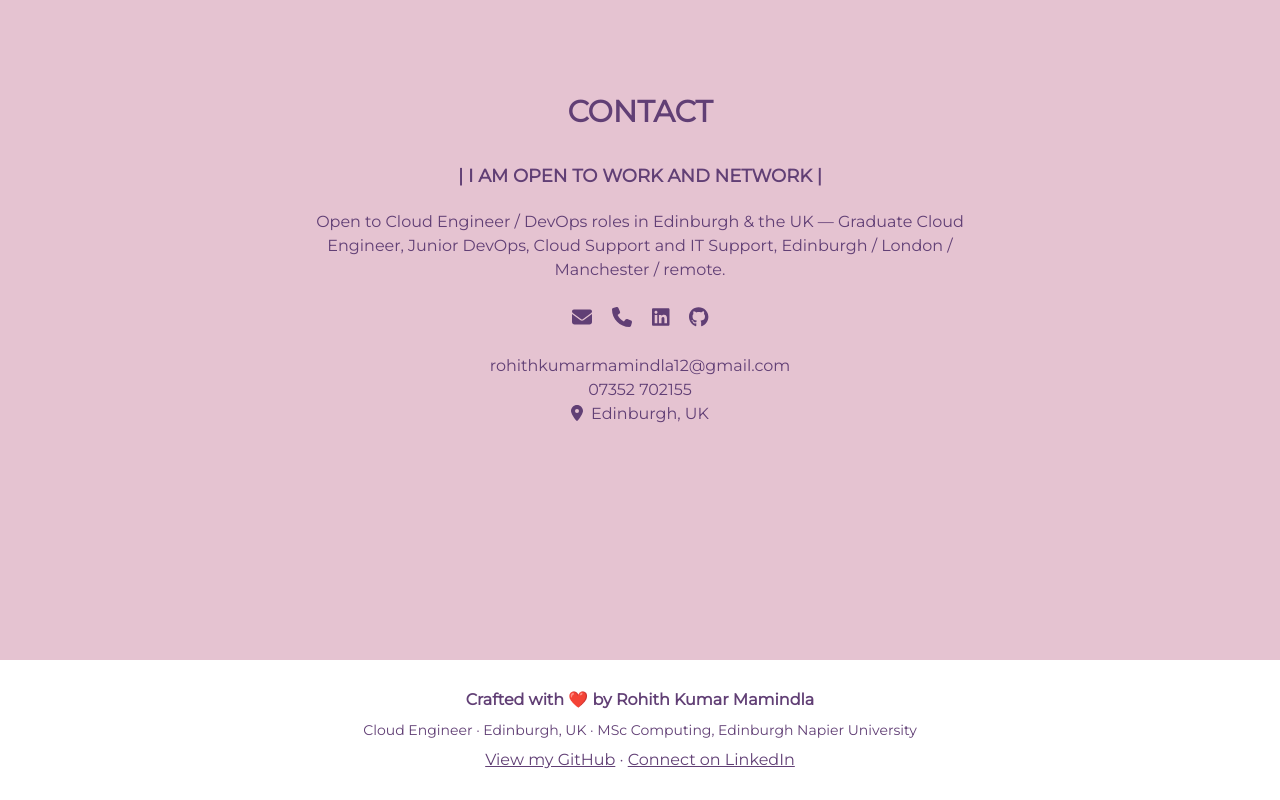
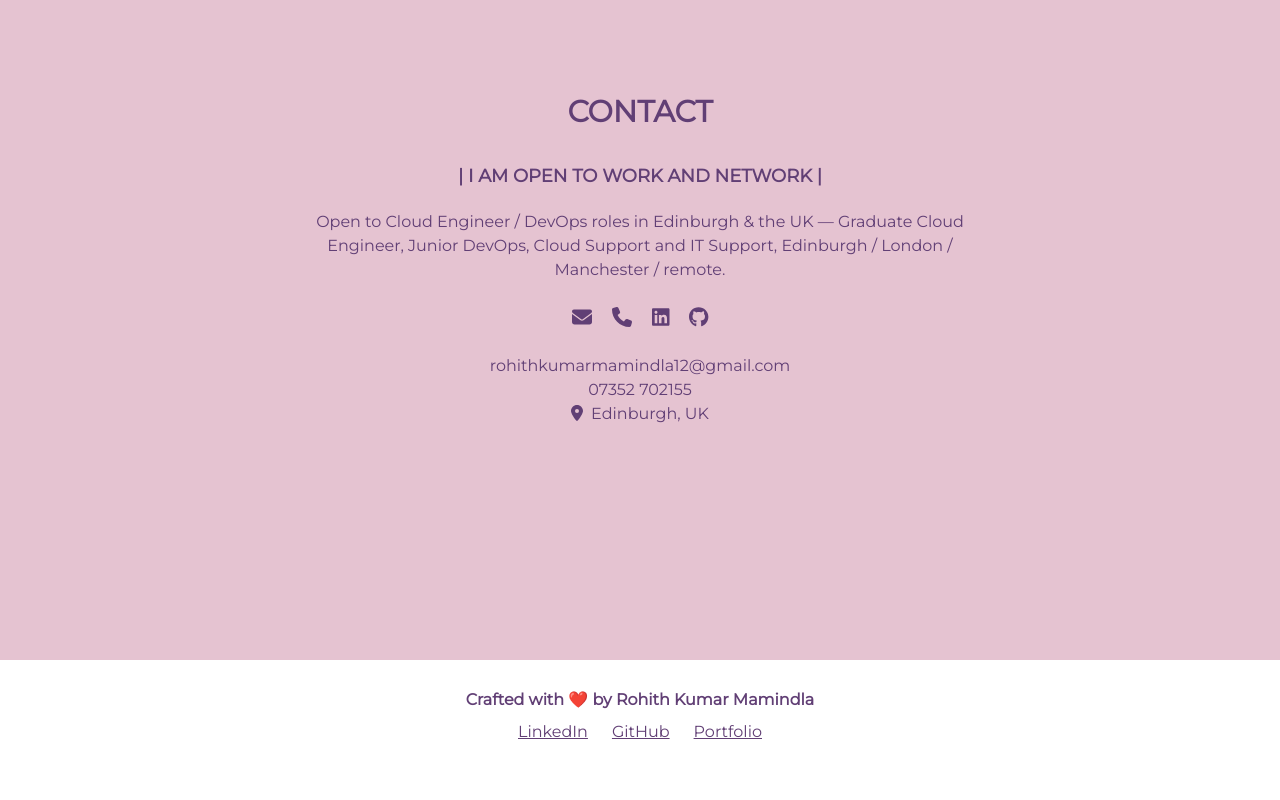
Before and after one commit to rohith12kumar/rohit-portfolio, a React (Vite) app: page / in a window 1280 px wide. Shown: the part 4659-5459 px from the top of the page. After the commit the page ends 5431 px from the top, so only its background shows below. Built offline with nearby package versions, Linux system fonts and the light colour scheme.

Commit message:
Update src/components/Footer.jsx

```diff
--- a/src/components/Footer.jsx
+++ b/src/components/Footer.jsx
@@ -2,11 +2,25 @@ const Footer = () => {
     return (
         <div className="text-grape text-center py-7">
             <p className='font-bold pb-2'>Crafted with ❤️ by Rohith Kumar Mamindla</p>
-            <p className='pb-2 text-sm'>Cloud Engineer · Edinburgh, UK · MSc Computing, Edinburgh Napier University</p>
-            <a href="https://github.com/rohith12kumar" target="_blank" rel="noopener noreferrer" className="underline hover:opacity-70">View my GitHub</a>
-            {' · '}
-            <a href="https://www.linkedin.com/in/rohith12kumar/" target="_blank" rel="noopener noreferrer" className="underline hover:opacity-70">Connect on LinkedIn</a>
+            <div className="flex justify-center gap-6">
+                <a
+                href="https://www.linkedin.com/in/rohith12kumar/"
+                target="_blank"
+                rel="noopener noreferrer"
+                className="underline hover:opacity-70">LinkedIn</a>
+                <a
+                href="https://github.com/rohith12kumar"
+                target="_blank"
+                rel="noopener noreferrer"
+                className="underline hover:opacity-70">GitHub</a>
+                <a
+                href="https://rohithkumarmamindla.vercel.app/"
+                target="_blank"
+                rel="noopener noreferrer"
+                className="underline hover:opacity-70">Portfolio</a>
+            </div>
         </div>
     )
 }
+
 export default Footer;
```
